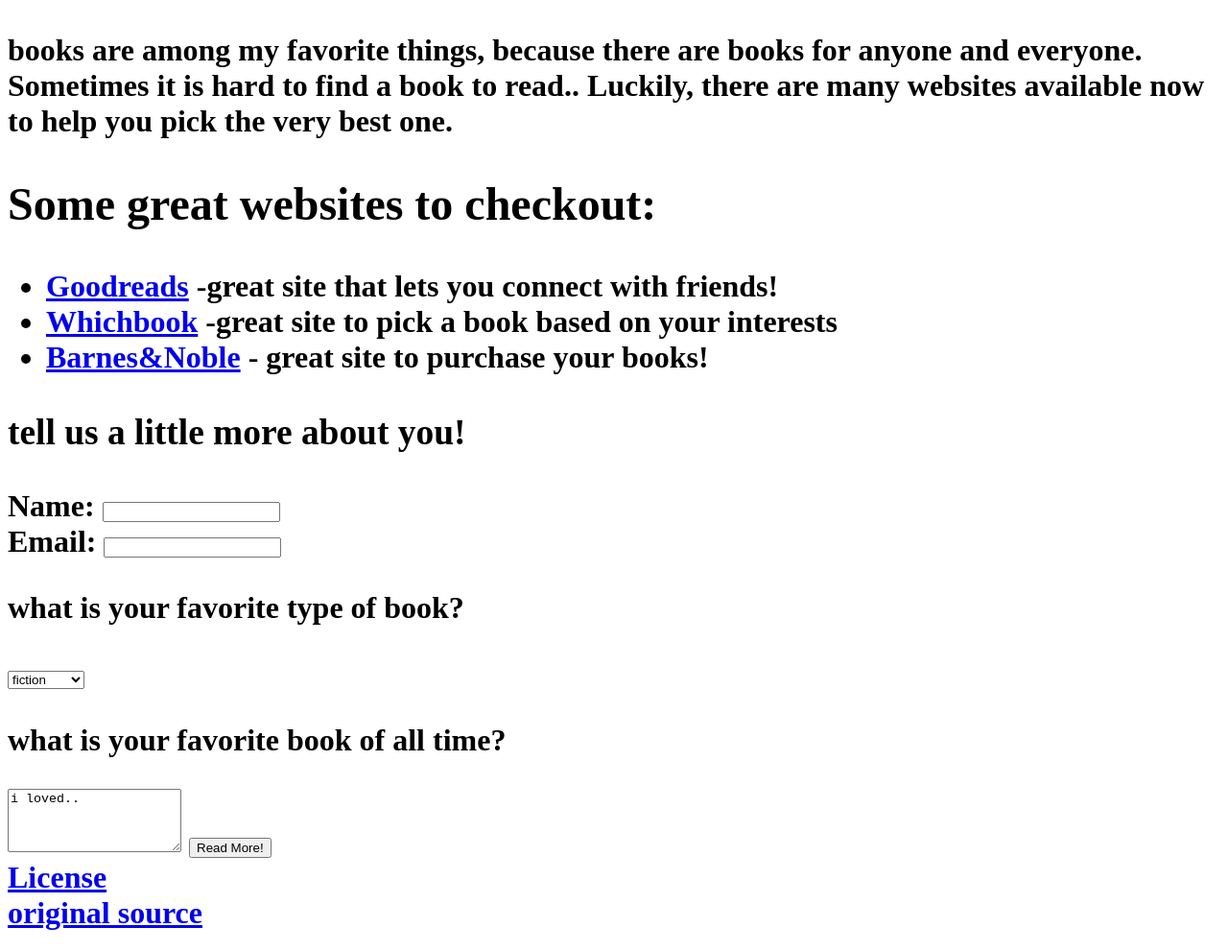
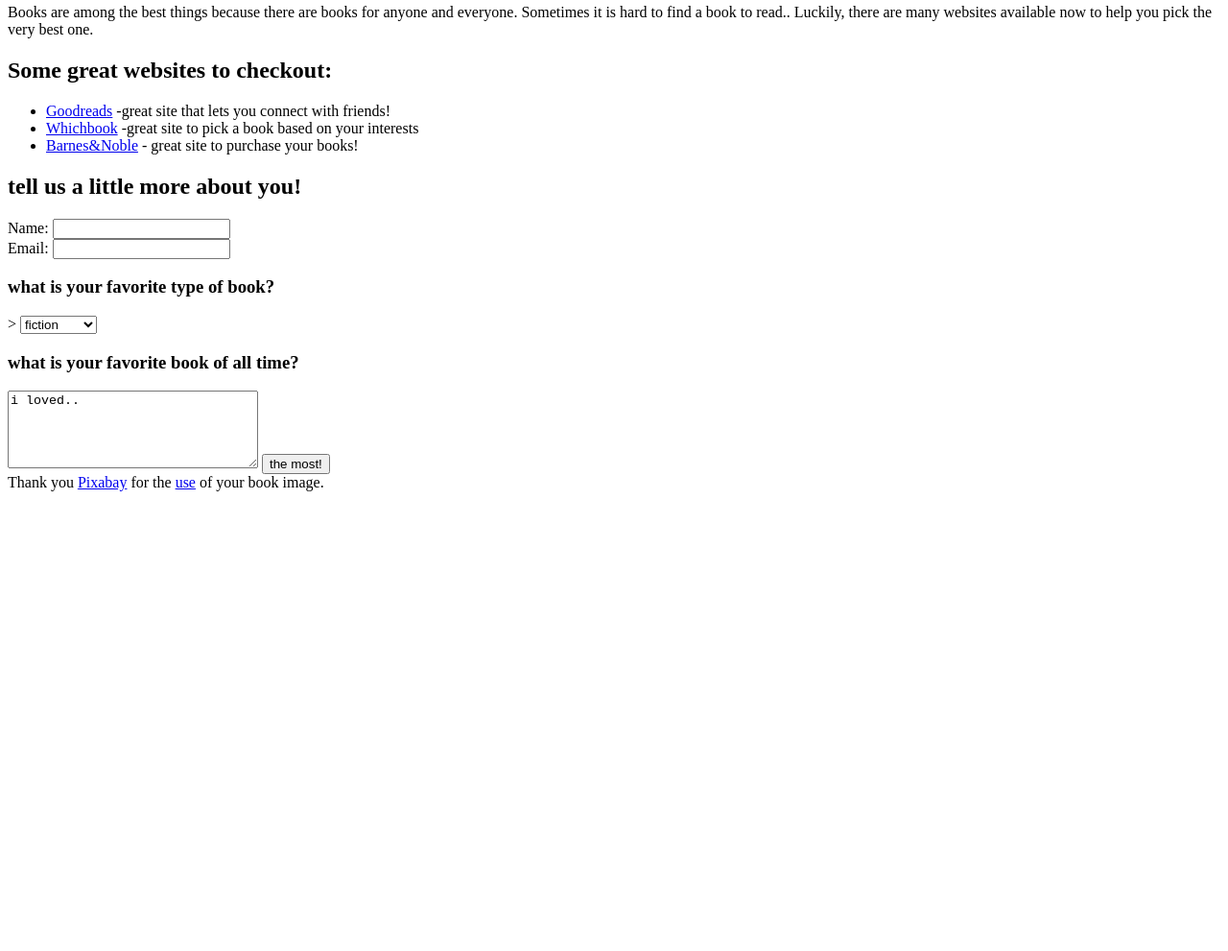
Before and after one commit to kchervin/kchervin.github.io, a plain HTML site: page index.html in a window 1280 px wide. Shown: the part 320-1311 px from the top of the page at 96% size. After the commit the page ends 840 px from the top, so only its background shows below. Drawn offline with Linux system fonts and the light colour scheme.

Commit message:
check site with html validator

```diff
--- a/index.html
+++ b/index.html
@@ -4,16 +4,16 @@
     <title>book lover</title>
   </head>
   <body>
-    <h1>Book Lovers!<h/1>
+    <h1>Book Lovers!</h1>
     <p><img src="photos/bookheart.jpg" alt="book" /></p>
-    <p>books are among my favorite things, because there are books for anyone and everyone. Sometimes it is hard to find a book to read.. Luckily, there are many websites available now to help you pick the very best one.</p>
+    <p>Books are among the best things because there are books for anyone and everyone. Sometimes it is hard to find a book to read.. Luckily, there are many websites available now to help you pick the very best one.</p>
     <h2>Some great websites to checkout:</h2>
       <ul>
        <li><a href="https://www.goodreads.com">Goodreads</a> -great site that lets you connect with friends! </li>
        <li><a href="http://www.openingthebook.com/whichbook">Whichbook</a> -great site to pick a book based on your interests </li>
        <li><a href="http://www.barnesandnoble.com">Barnes&Noble</a> - great site to purchase your books!</li>
       </ul>
-    <h3>tell us a little more about you! </h3>
+  <h2>tell us a little more about you! </h2>
     <form action="thanks.html" method="post">
       <div>
         <label>Name:</label>
@@ -23,17 +23,15 @@
         <label>Email:</label>
         <input type="email" name="email">
       </div>
-  <p> what is your favorite type of book? <p>
+  <h3> what is your favorite type of book? </h3>>
     <select name="book type">
       <option value="fiction">fiction</option>
      <option value="nonfiction">nonfiction</option>
     </select>
-    <p>what is your favorite book of all time?</p>
-    <textarea name="comments" cols="20" rows="4">i loved..</textarea>
-  <button type="submit">Read More!</button>
+    <h3>what is your favorite book of all time?</h3>
+       <textarea name="comments" cols="30" rows="5">i loved..</textarea>
+  <button type="submit">the most!</button>
   </form>
+  <footer> Thank you <a href =https://pixabay.com/en/paper-romance-symbol-valentine-100254//>Pixabay</a> for the <a href =https://creativecommons.org>use</a> of your book image.</footer>
 </body>
 </html>
-
-<footer> <a href =https://creativecommons.org/publicdomain/zero/1.0/deed.en/>License</a></footer>
-<footer> <a href =https://pixabay.com/en/paper-romance-symbol-valentine-100254//>original source</a></footer>
```
Lines whose indentation alone changed are shown as unchanged.
